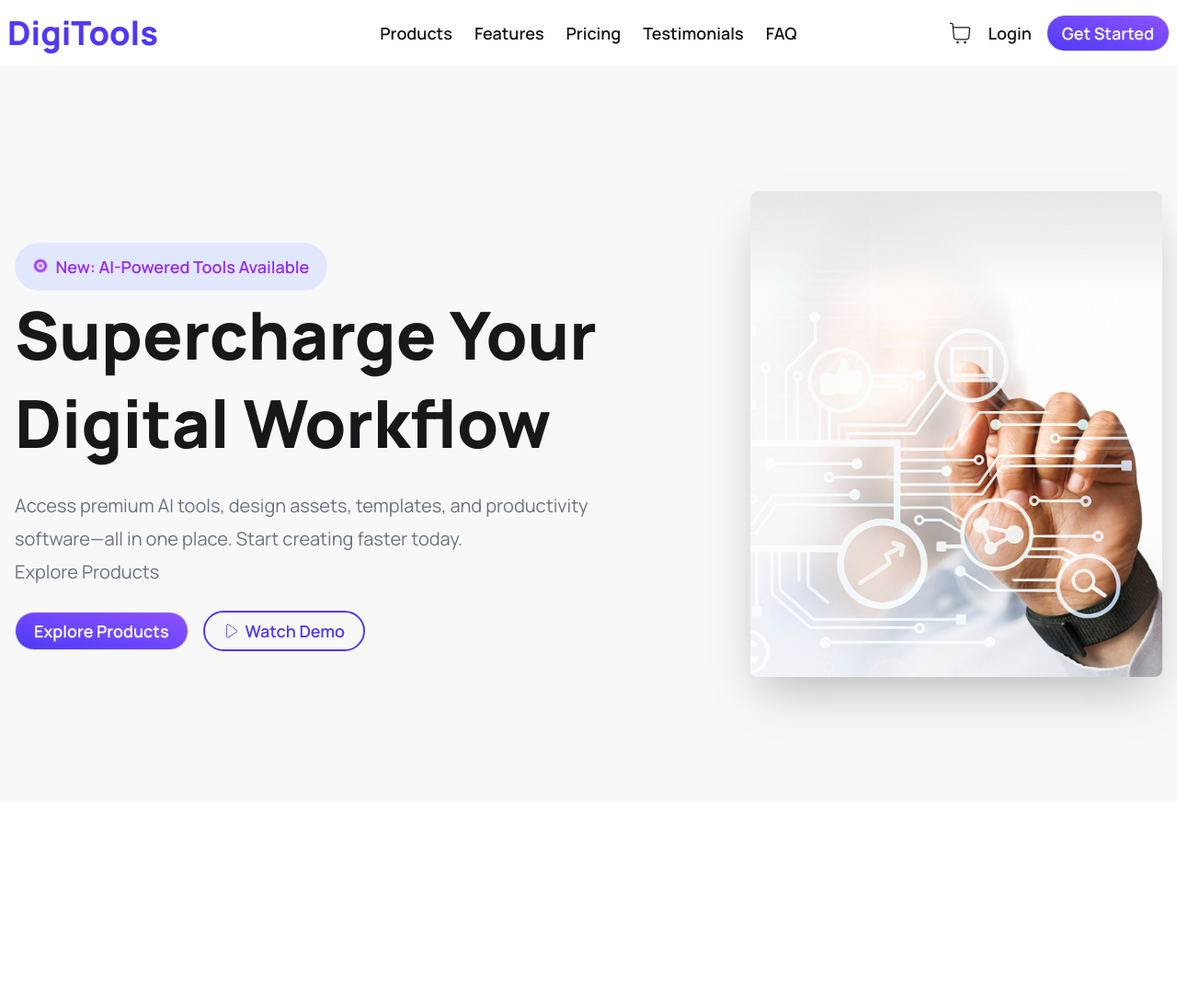
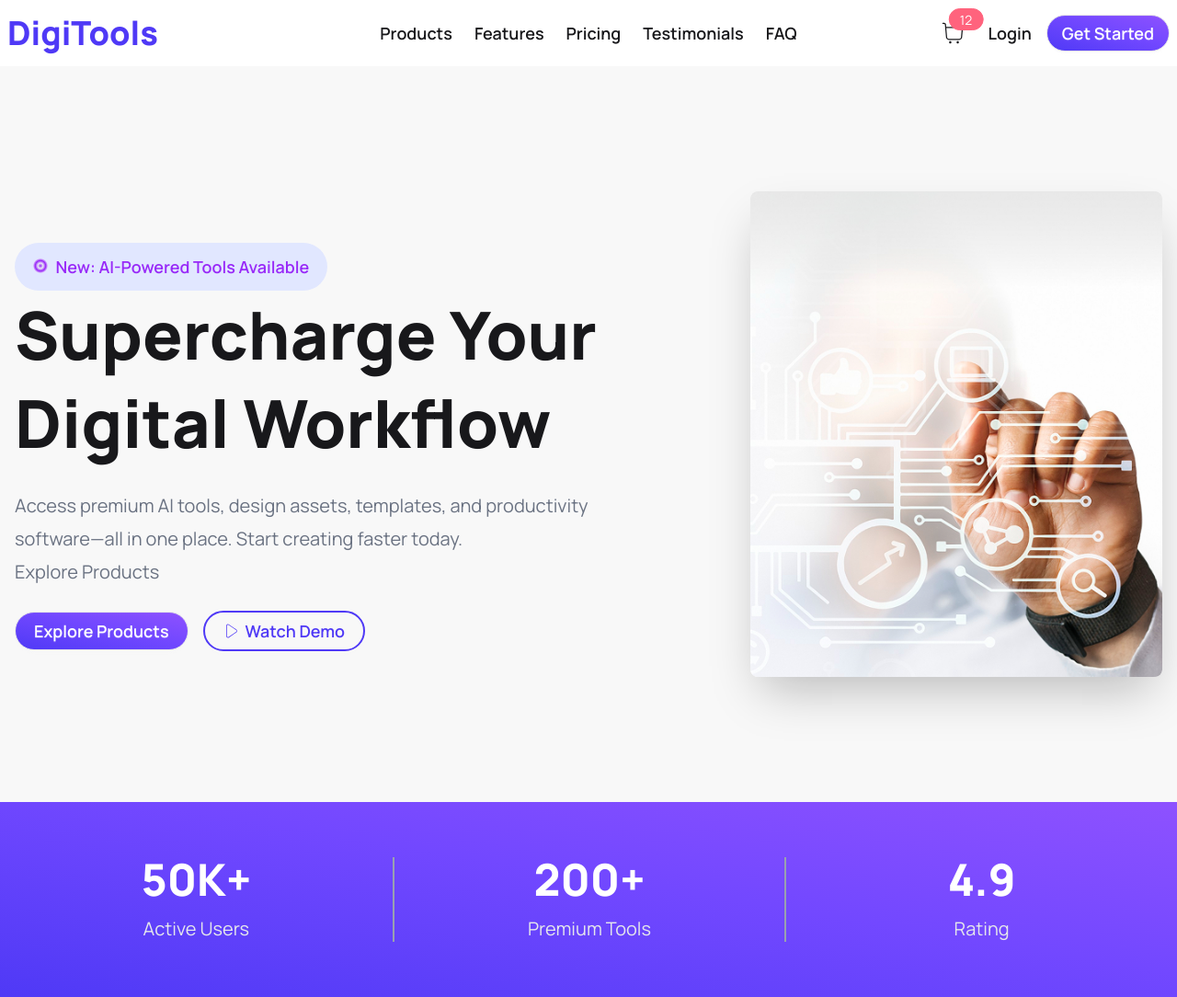
Before and after one commit to sabikuntazina/DigiTools-Platform, a React (Vite) app: page / in a window 1280 px wide. Shown: the whole page at 92% size. Before the commit the page ends 872 px from the top, so only its background shows below. Built offline with nearby package versions, Linux system fonts and the light colour scheme.

Commit message:
Added Popular section

```diff
--- a/src/App.jsx
+++ b/src/App.jsx
@@ -1,6 +1,7 @@
 import './App.css'
 import HeroSection from './Components/HeroSection/HeroSection'
 import Navbar from './Components/Navbar/Navbar'
+import PopularSection from './Components/PopularSection/PopularSection'
 
 function App() {
 
@@ -8,6 +9,7 @@ function App() {
     <div>
     <Navbar></Navbar>
     <HeroSection></HeroSection>
+    <PopularSection></PopularSection>
 
     </div>
   )
--- a/src/Components/Navbar/Navbar.jsx
+++ b/src/Components/Navbar/Navbar.jsx
@@ -32,7 +32,11 @@ const Navbar = () => {
     </ul>
   </div>
   <div className="navbar-end space-x-4 ">
-    <CiShoppingCart size={30} className='text-2xl font-semibold'></CiShoppingCart>
+    <div className="indicator mr-6">
+  <span className="indicator-item badge rounded-full badge-error text-white">12</span>
+   <CiShoppingCart size={30} className='text-2xl font-semibold'></CiShoppingCart>
+</div>
+
     <button className='text-lg font-semibold'>Login</button>
     <button className='btn rounded-full bg-linear-to-bl from-violet-500 to-[#4F39F6] text-lg font-semibold text-white'>Get Started</button>
   </div>
--- /dev/null
+++ b/src/Components/PopularSection/PopularSection.jsx
@@ -0,0 +1,25 @@
+import React from "react";
+
+const PopularSection = () => {
+  return (
+    <div className=" py-15  bg-linear-to-bl from-violet-500 to-[#4F39F6] text-white">
+      <div className="max-w-7xl mx-auto grid grid-cols-3">
+        <div className="space-y-4 text-center">
+          <p className="font-extrabold text-5xl">50K+</p>
+          <p className="text-gray-200 text-xl">Active Users</p>
+        </div>
+        <div className="space-y-4 text-center border-l-2 border-gray-400">
+          <p className="font-extrabold text-5xl">200+</p>
+          <p className="text-gray-200 text-xl">Premium Tools</p>
+        </div>
+
+        <div className="space-y-4 text-center border-l-2 border-gray-400">
+          <p className="font-extrabold text-5xl">4.9</p>
+          <p className="text-gray-200 text-xl">Rating</p>
+        </div>
+      </div>
+    </div>
+  );
+};
+
+export default PopularSection;
```
Also changed, not shown: src/App.css (line endings or trailing spaces).
